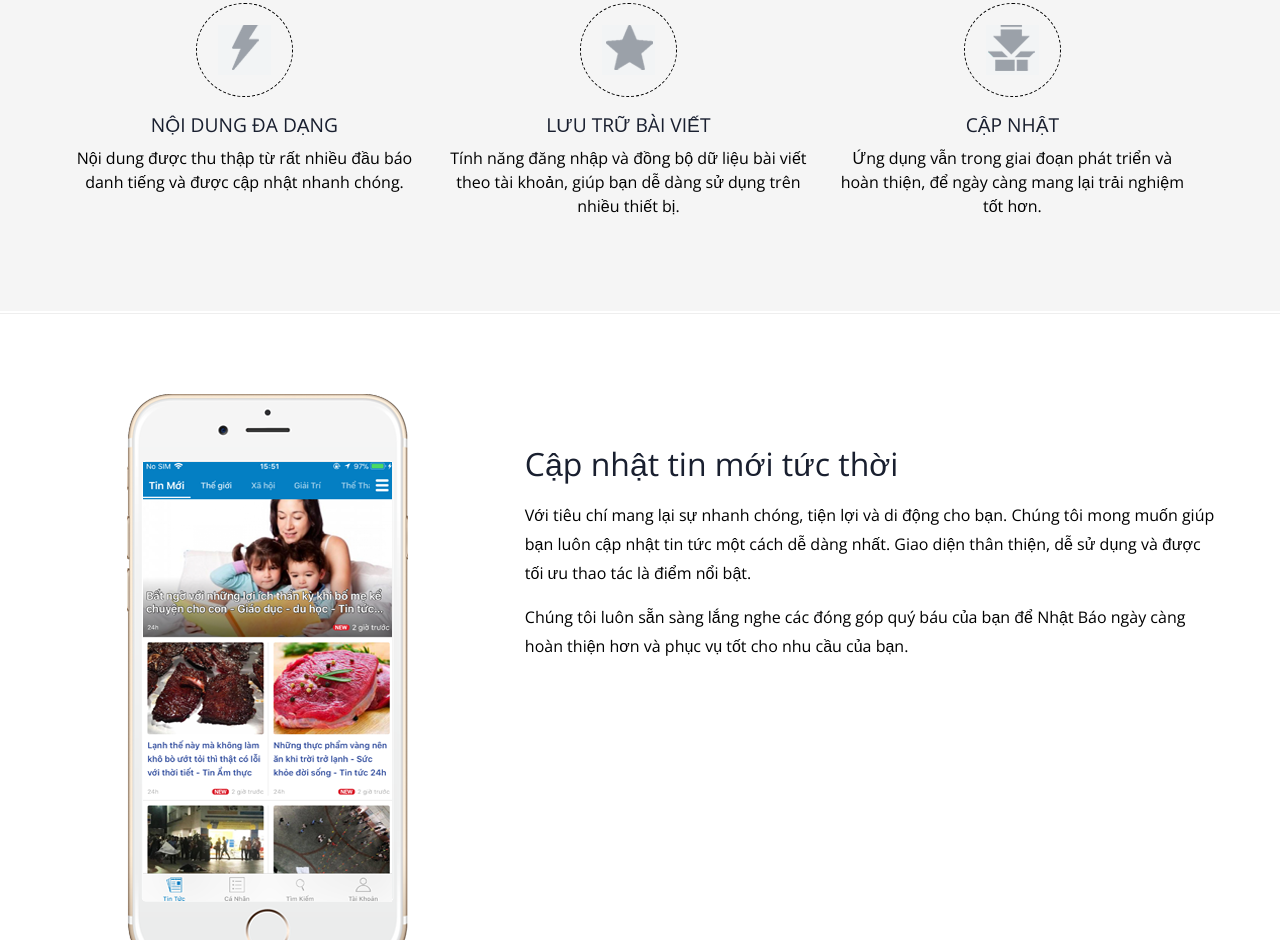
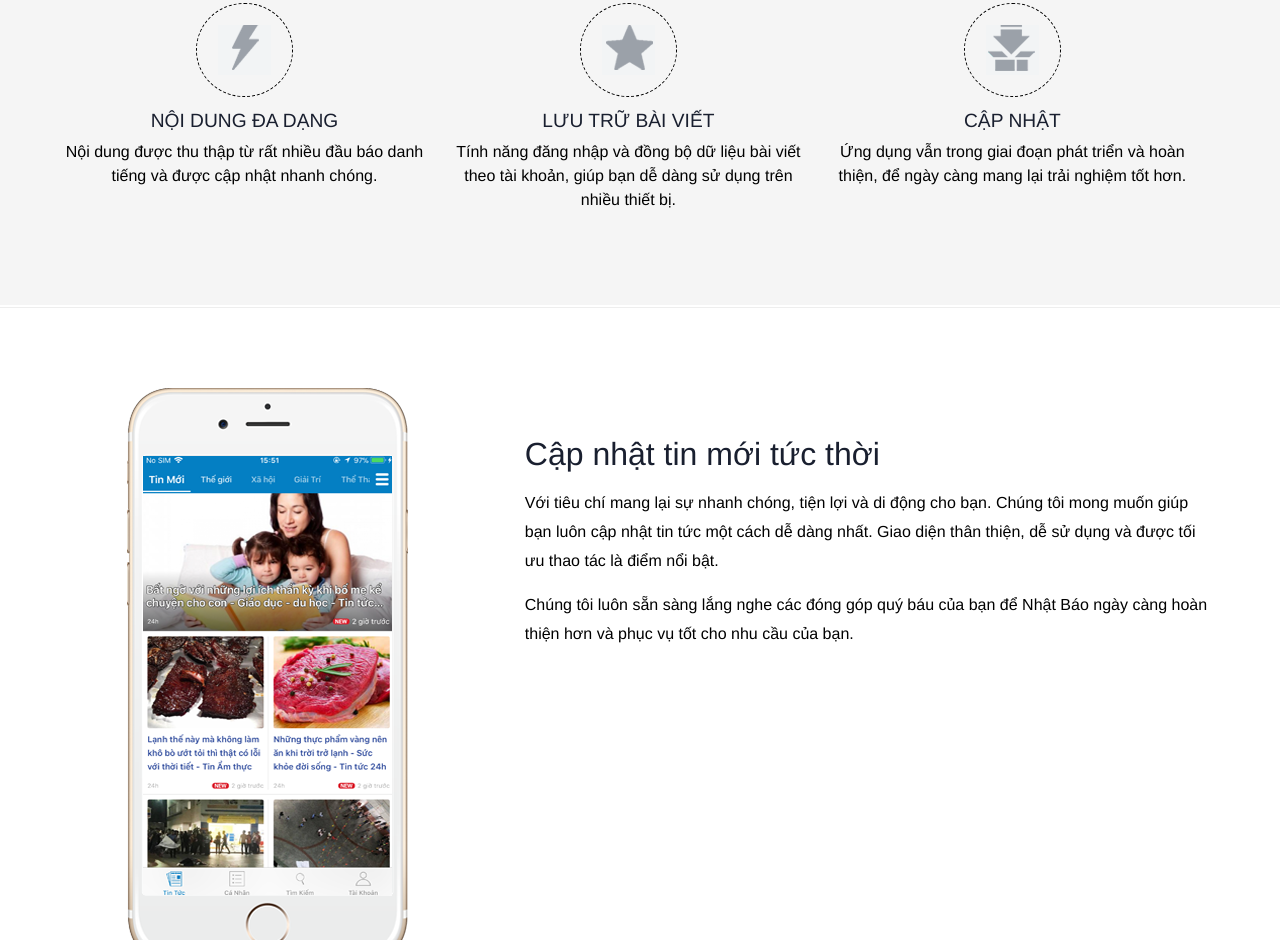
Before and after one commit to dungnart/dungnart.github.io, a website: page nhatbao/index.html in a window 1280 px wide. Shown: the part 794-1734 px from the top of the page. Drawn offline with nearby package versions, Linux system fonts and the light colour scheme.

Commit message:
no message

```diff
--- a/nhatbao/css/style.css
+++ b/nhatbao/css/style.css
@@ -1,7 +1,9 @@
 /* reset */
 html,body,div,span,applet,object,iframe,h1,h2,h3,h4,h5,h6,p,blockquote,pre,a,abbr,acronym,address,big,cite,code,del,dfn,em,img,ins,kbd,q,s,samp,small,strike,strong,sub,sup,tt,var,b,u,i,dl,dt,dd,ol,nav ul,nav li,fieldset,form,label,legend,table,caption,tbody,tfoot,thead,tr,th,td,article,aside,canvas,details,embed,figure,figcaption,footer,header,hgroup,menu,nav,output,ruby,section,summary,time,mark,audio,video{margin:0;padding:0;border:0;font-size:100%;font:inherit;vertical-align:baseline;}
 article, aside, details, figcaption, figure,footer, header, hgroup, menu, nav, section {display: block;}
-ol,ul{list-style:none;margin:0px;padding:0px;}
+ol,ul{list-style:none;margin:0px;padding:0px;
+font-family: helvetica, arial,'Open Sans', sans-serif;
+}
 blockquote,q{quotes:none;}
 blockquote:before,blockquote:after,q:before,q:after{content:'';content:none;}
 table{border-collapse:collapse;border-spacing:0;}
@@ -22,7 +24,7 @@ nav.horizontal ul li{	display: inline-block;}/* horizontal menu */
 img{max-width:100%;}
 /*end reset*/
 body{
-	font-family: 'Open Sans', sans-serif;
+	font-family: helvetica, arial,'Open Sans', sans-serif;
 }
 /*---start-wrap-----*/
 .wrap{
--- a/nhatbao/index.html
+++ b/nhatbao/index.html
@@ -80,13 +80,13 @@ License URL: http://creativecommons.org/licenses/by/3.0/
 		<div class="top-grid">
 			<a class="icon2" href="#"><span> </span> </a>
 			<h3>Lưu trữ bài viết</h3>
-			<p>Tính năng đăng nhập và đồng bộ dữ liệu bài viết theo tài khoản,<label> giúp bạn dễ dàng sử dụng trên nhiều thiết bị.</label></p>
+			<p>Tính năng đăng nhập và đồng bộ dữ liệu bài viết theo tài khoản, giúp bạn dễ dàng sử dụng trên nhiều thiết bị.</p>
 
 		</div>
 		<div class="top-grid">
 			<a class="icon3" href="#"><span> </span> </a>
 			<h3>Cập nhật</h3>
-			<p>Ứng dụng vẫn trong giai đoạn phát triển và hoàn thiện,<label> để ngày càng mang lại trải nghiệm tốt hơn.</label></p>
+			<p>Ứng dụng vẫn trong giai đoạn phát triển và hoàn thiện, để ngày càng mang lại trải nghiệm tốt hơn.</p>
 
 		</div>
 		<div class="clear"> </div>
```
